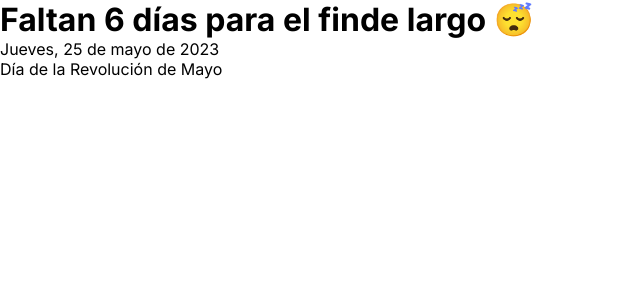
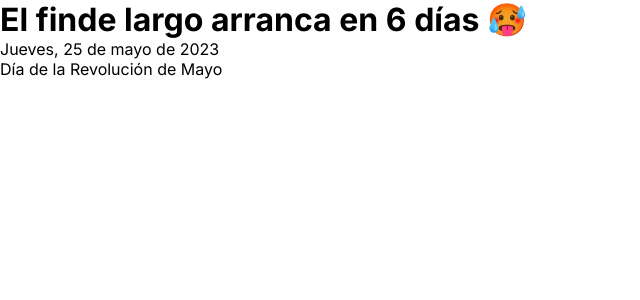
Before and after one commit to diegoandgonzalez/finde-largo, a Next.js app: page / in a window 1280 px wide. Shown: the top 300 px of the page, without its empty margins (0-640 px from the left). Built offline with nearby package versions, Linux system fonts and the light colour scheme.

Commit message:
add function to get string with amount of days

```diff
--- a/app/page.js
+++ b/app/page.js
@@ -1,5 +1,11 @@
 import { TIME_TO_REVALIDATE } from "./utils/constants";
 import { formatDateLongText } from "./utils/date";
+
+const getDaysUntilText = (amountOfDays) => {
+  if (amountOfDays === 0) return 'Ya arrancó el finde largo 🥳';
+  if (amountOfDays <= 7) return `El finde largo arranca en ${amountOfDays} días 🥵`;
+  return `Faltan ${amountOfDays} días para el finde largo 😴`;
+}
 
 export default async function Home() {
   const res = await fetch('http://localhost:3000/api/days-until-next-long-weekend', { next: { revalidate: TIME_TO_REVALIDATE } });
@@ -10,7 +16,7 @@ export default async function Home() {
       {
         data ?
           <>
-            <h1>Faltan {data.daysUntilHoliday} días para el finde largo 😴</h1>
+            <h1>{getDaysUntilText(data.daysUntilHoliday)}</h1>
             <p>{formatDateLongText(data.date)}</p>
             <p>{data.description}</p>
           </>
```
